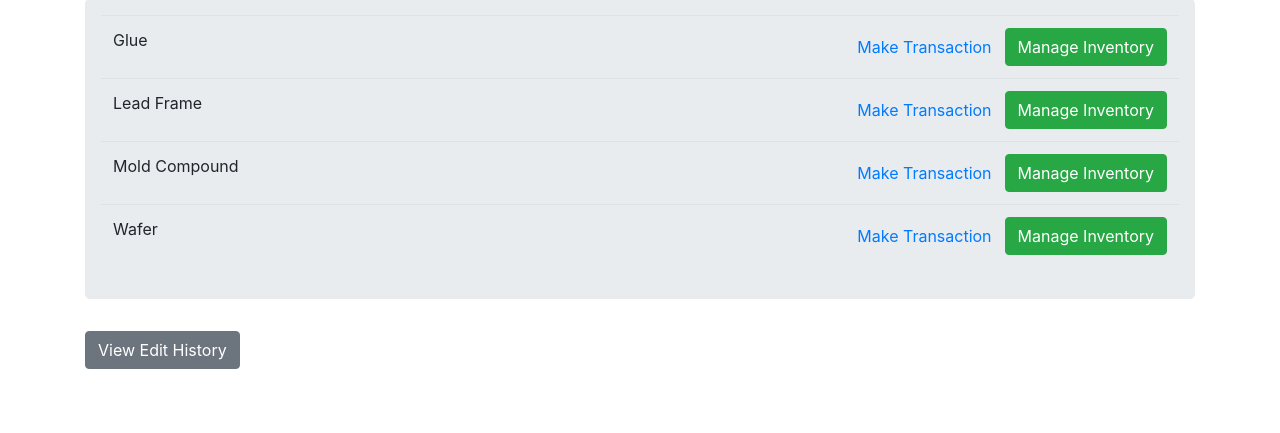
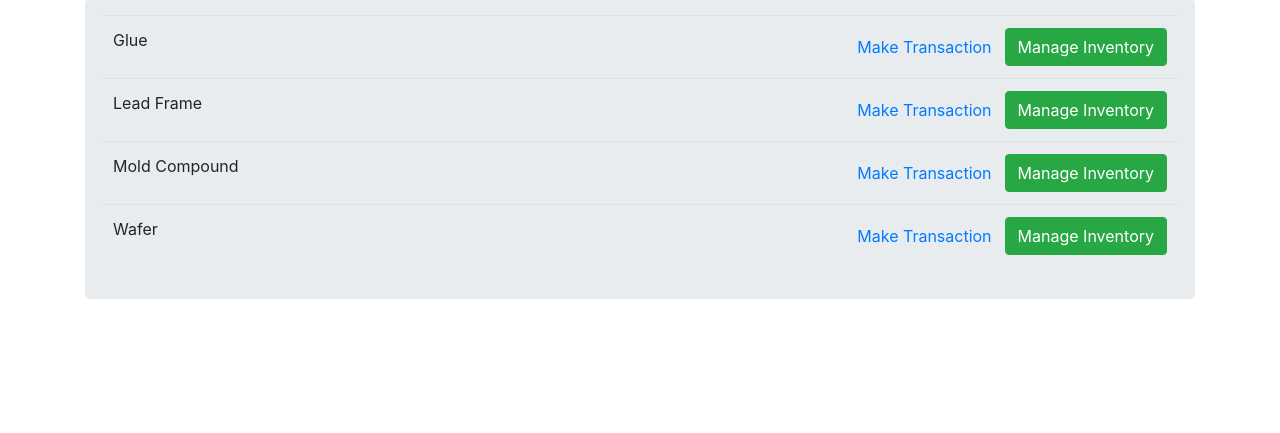
Before and after one commit to dsheah002/MyMDuser-old-, a Flask app: page / in a window 1280 px wide. Shown: the part 107-540 px from the top of the page. Run offline with Flask 2, Linux system fonts and the light colour scheme; some libraries are stand-ins or nearby versions.

Commit message:
Update index.html
Removed edit history

```diff
--- a/templates/index.html
+++ b/templates/index.html
@@ -50,7 +50,7 @@
 
     </div>
 
-    <a href="/history" class="btn btn-secondary">View Edit History</a>
+
 
 </div>
 
```
